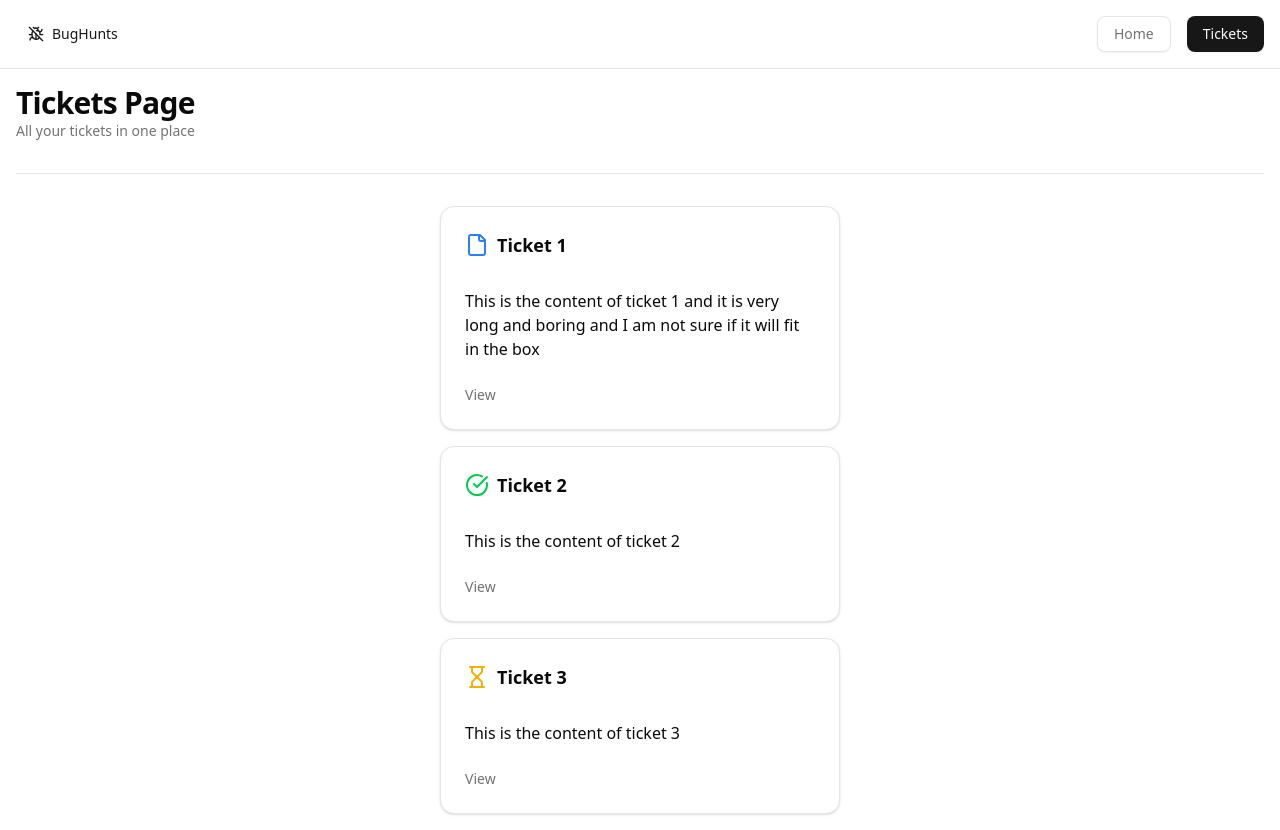
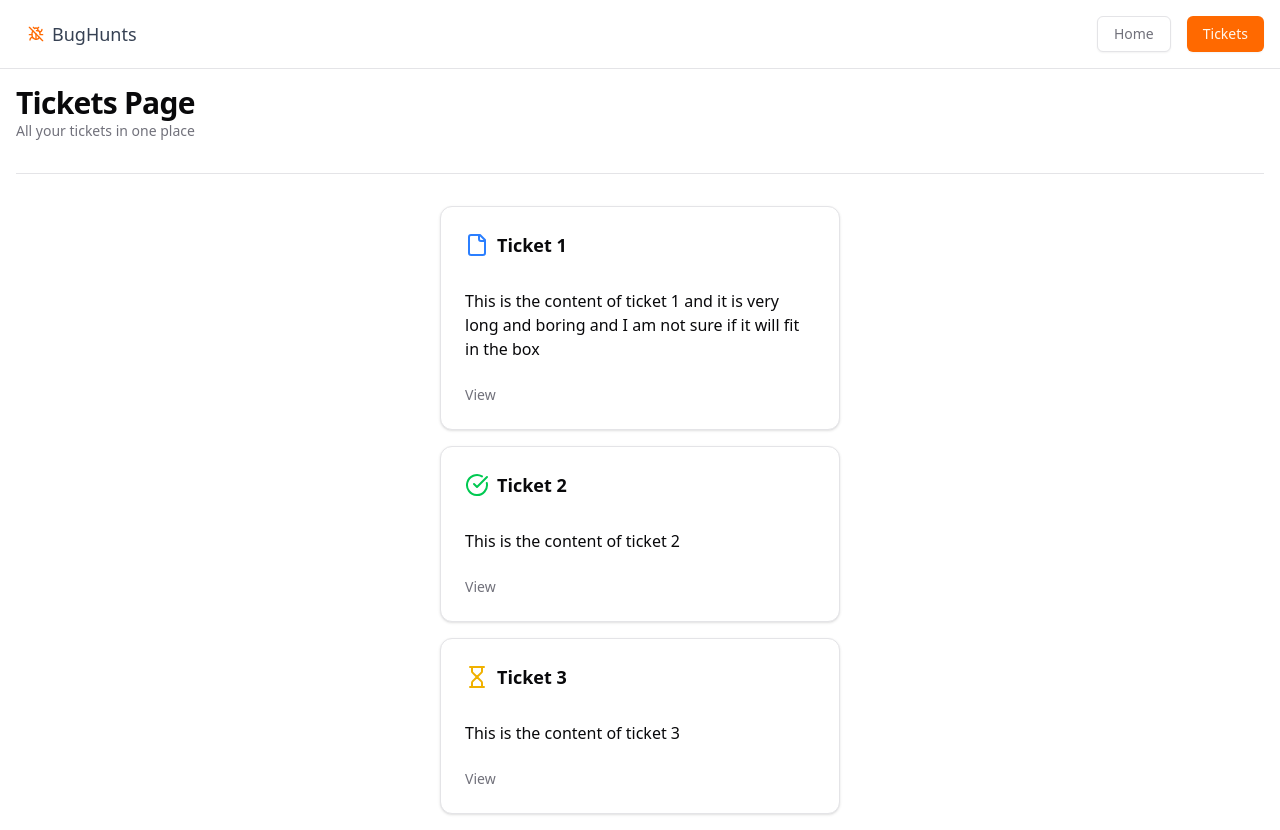
Before and after one commit to femmor/bug-hunt, a Next.js app: page /tickets in a window 1280 px wide. Built offline with nearby package versions, Linux system fonts and the light colour scheme.

Commit message:
chore: adding a theme

```diff
--- a/src/app/_navigation.tsx
+++ b/src/app/_navigation.tsx
@@ -10,11 +10,11 @@ const Header = () => {
         <Button
           asChild
           variant="link"
-          className="flex items-center gap-x-2 text-sm font-medium"
+          className="flex items-center gap-x-2 text-lg font-medium"
         >
           <Link href="/">
             <BugOff />
-            BugHunts
+            <span className="text-gray-700">BugHunts</span>
           </Link>
         </Button>
         <div className="flex items-center gap-x-4">
--- a/src/app/globals.css
+++ b/src/app/globals.css
@@ -69,72 +69,72 @@
 }
 
 :root {
-  --radius: 0.625rem;
+  --radius: 0.5rem;
   --background: oklch(1 0 0);
-  --foreground: oklch(0.145 0 0);
+  --foreground: oklch(0.141 0.005 285.823);
   --card: oklch(1 0 0);
-  --card-foreground: oklch(0.145 0 0);
+  --card-foreground: oklch(0.141 0.005 285.823);
   --popover: oklch(1 0 0);
-  --popover-foreground: oklch(0.145 0 0);
-  --primary: oklch(0.205 0 0);
-  --primary-foreground: oklch(0.985 0 0);
-  --secondary: oklch(0.97 0 0);
-  --secondary-foreground: oklch(0.205 0 0);
-  --muted: oklch(0.97 0 0);
-  --muted-foreground: oklch(0.556 0 0);
-  --accent: oklch(0.97 0 0);
-  --accent-foreground: oklch(0.205 0 0);
+  --popover-foreground: oklch(0.141 0.005 285.823);
+  --primary: oklch(0.705 0.213 47.604);
+  --primary-foreground: oklch(0.98 0.016 73.684);
+  --secondary: oklch(0.967 0.001 286.375);
+  --secondary-foreground: oklch(0.21 0.006 285.885);
+  --muted: oklch(0.967 0.001 286.375);
+  --muted-foreground: oklch(0.552 0.016 285.938);
+  --accent: oklch(0.967 0.001 286.375);
+  --accent-foreground: oklch(0.21 0.006 285.885);
   --destructive: oklch(0.577 0.245 27.325);
-  --border: oklch(0.922 0 0);
-  --input: oklch(0.922 0 0);
-  --ring: oklch(0.708 0 0);
+  --border: oklch(0.92 0.004 286.32);
+  --input: oklch(0.92 0.004 286.32);
+  --ring: oklch(0.705 0.213 47.604);
   --chart-1: oklch(0.646 0.222 41.116);
   --chart-2: oklch(0.6 0.118 184.704);
   --chart-3: oklch(0.398 0.07 227.392);
   --chart-4: oklch(0.828 0.189 84.429);
   --chart-5: oklch(0.769 0.188 70.08);
   --sidebar: oklch(0.985 0 0);
-  --sidebar-foreground: oklch(0.145 0 0);
-  --sidebar-primary: oklch(0.205 0 0);
-  --sidebar-primary-foreground: oklch(0.985 0 0);
-  --sidebar-accent: oklch(0.97 0 0);
-  --sidebar-accent-foreground: oklch(0.205 0 0);
-  --sidebar-border: oklch(0.922 0 0);
-  --sidebar-ring: oklch(0.708 0 0);
+  --sidebar-foreground: oklch(0.141 0.005 285.823);
+  --sidebar-primary: oklch(0.705 0.213 47.604);
+  --sidebar-primary-foreground: oklch(0.98 0.016 73.684);
+  --sidebar-accent: oklch(0.967 0.001 286.375);
+  --sidebar-accent-foreground: oklch(0.21 0.006 285.885);
+  --sidebar-border: oklch(0.92 0.004 286.32);
+  --sidebar-ring: oklch(0.705 0.213 47.604);
 }
 
 .dark {
-  --background: oklch(0.145 0 0);
+  --background: oklch(0.141 0.005 285.823);
   --foreground: oklch(0.985 0 0);
-  --card: oklch(0.205 0 0);
+  --card: oklch(0.21 0.006 285.885);
   --card-foreground: oklch(0.985 0 0);
-  --popover: oklch(0.205 0 0);
+  --popover: oklch(0.21 0.006 285.885);
   --popover-foreground: oklch(0.985 0 0);
-  --primary: oklch(0.922 0 0);
-  --primary-foreground: oklch(0.205 0 0);
-  --secondary: oklch(0.269 0 0);
+  --primary: oklch(0.646 0.222 41.116);
+  --primary-foreground: oklch(0.98 0.016 73.684);
+  --secondary: oklch(0.274 0.006 286.033);
   --secondary-foreground: oklch(0.985 0 0);
-  --muted: oklch(0.269 0 0);
-  --muted-foreground: oklch(0.708 0 0);
-  --accent: oklch(0.269 0 0);
+  --muted: oklch(0.274 0.006 286.033);
+  --muted-foreground: oklch(0.705 0.015 286.067);
+  --accent: oklch(0.274 0.006 286.033);
   --accent-foreground: oklch(0.985 0 0);
   --destructive: oklch(0.704 0.191 22.216);
   --border: oklch(1 0 0 / 10%);
   --input: oklch(1 0 0 / 15%);
-  --ring: oklch(0.556 0 0);
+  --ring: oklch(0.646 0.222 41.116);
   --chart-1: oklch(0.488 0.243 264.376);
   --chart-2: oklch(0.696 0.17 162.48);
   --chart-3: oklch(0.769 0.188 70.08);
   --chart-4: oklch(0.627 0.265 303.9);
   --chart-5: oklch(0.645 0.246 16.439);
-  --sidebar: oklch(0.205 0 0);
+  --sidebar: oklch(0.21 0.006 285.885);
   --sidebar-foreground: oklch(0.985 0 0);
-  --sidebar-primary: oklch(0.488 0.243 264.376);
-  --sidebar-primary-foreground: oklch(0.985 0 0);
-  --sidebar-accent: oklch(0.269 0 0);
+  --sidebar-primary: oklch(0.646 0.222 41.116);
+  --sidebar-primary-foreground: oklch(0.98 0.016 73.684);
+  --sidebar-accent: oklch(0.274 0.006 286.033);
   --sidebar-accent-foreground: oklch(0.985 0 0);
   --sidebar-border: oklch(1 0 0 / 10%);
-  --sidebar-ring: oklch(0.556 0 0);
+  --sidebar-ring: oklch(0.646 0.222 41.116);
 }
 
 @layer base {
--- a/src/app/layout.tsx
+++ b/src/app/layout.tsx
@@ -28,6 +28,7 @@ export default function RootLayout({
     <html lang="en">
       <body
         className={`${geistSans.variable} ${geistMono.variable} antialiased`}
+        suppressHydrationWarning
       >
         <Header />
         <div className="p-4">{children}</div>
```
